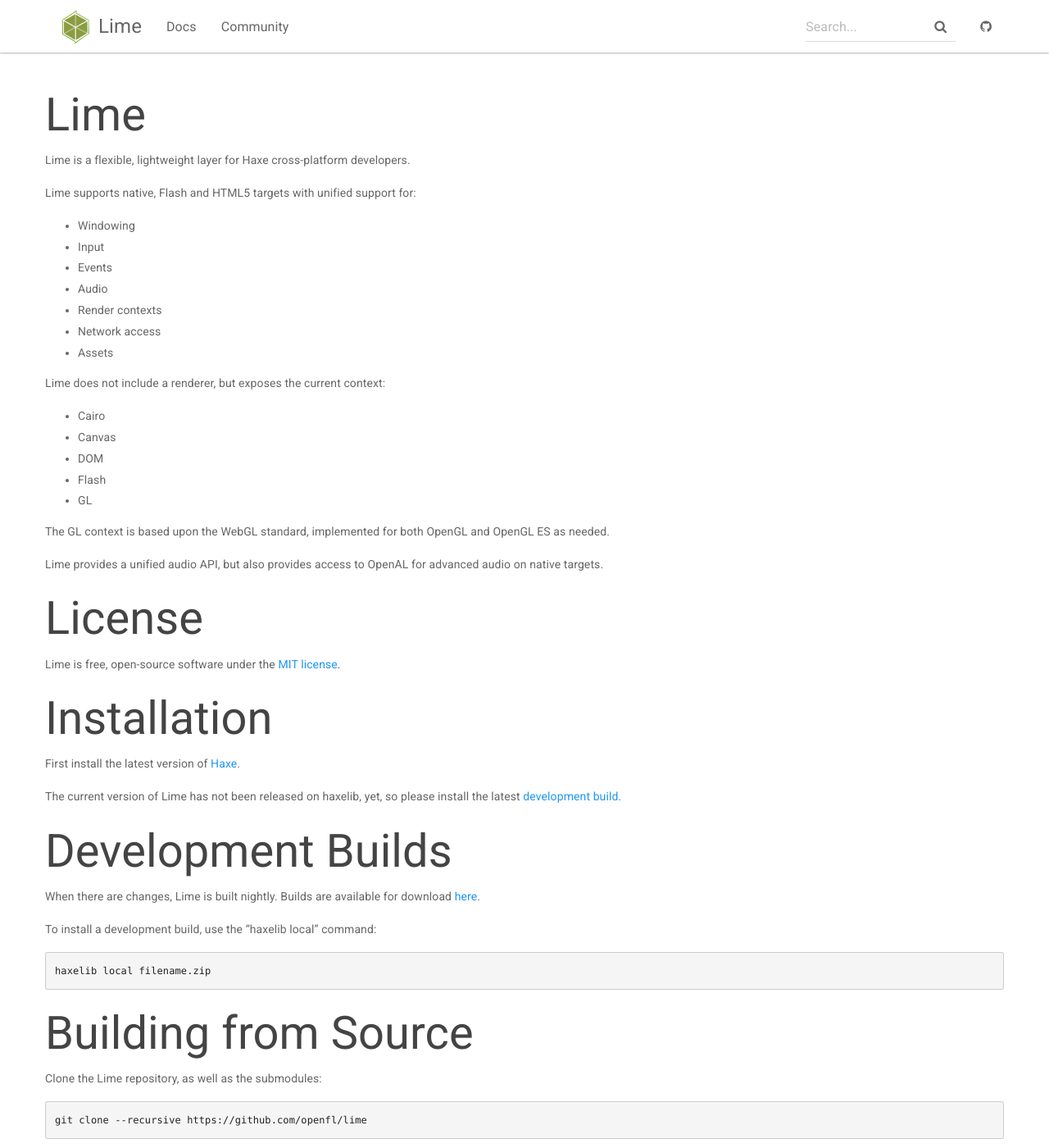
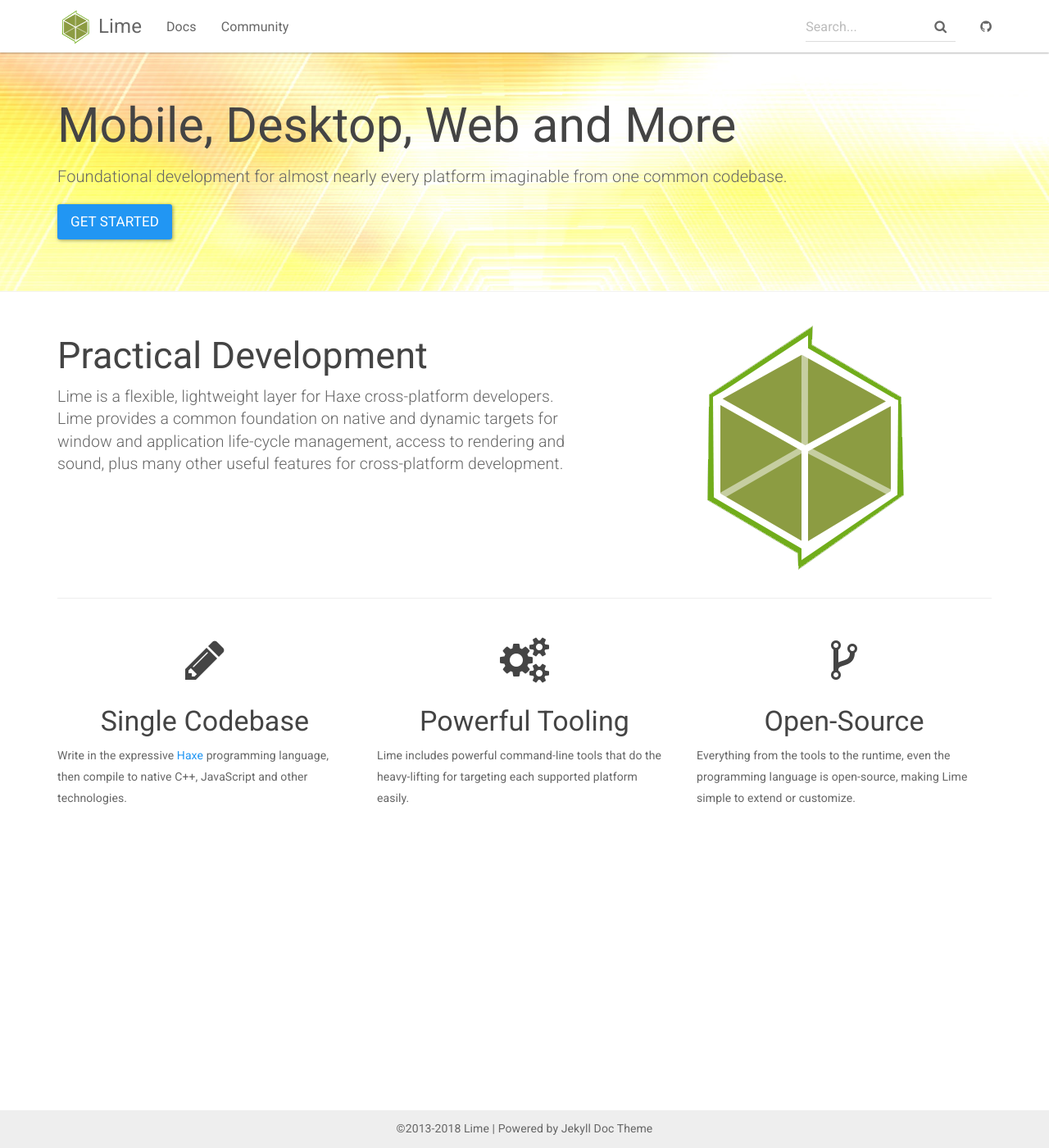
Before and after one commit to openfl/lime.openfl.org, a Jekyll site: the page built from index.html, in a window 1280 px wide and 1400 px high. Shown: the whole window at 82% size. Built offline with Jekyll 4.4.1, drawn with Linux system fonts in a browser that asks for light colours; nearby versions of some CDN libraries; our own code applies the rules of GitHub Pages for plain Markdown files; some of the changed text lies outside the part shown.

Commit message:
Customize home/navigation

```diff
--- a/_includes/footer.html
+++ b/_includes/footer.html
@@ -2,7 +2,7 @@
     <div class="container">
 
         <p class="text-center">
-            {{ site.title }} {{ site.time | date: '%Y' }} |
+            &copy;2013-{{ site.time | date: '%Y' }} Lime |
             Powered by <a href="https://github.com/aksakalli/jekyll-doc-theme">Jekyll Doc Theme</a>
         </p>
         <!-- <p class="text-muted">Place sticky footer content here.</p> -->
--- a/_includes/topnav.html
+++ b/_includes/topnav.html
@@ -15,7 +15,7 @@
             <ul class="nav navbar-nav">
                 <li {% if page.sectionid=='docs' %} class="active" {% endif %}><a href="{{ "/docs/home/" | prepend: site.baseurl }}">Docs</a></li>
                 <!-- <li {% if page.sectionid=='blog' %} class="active" {% endif %}><a href="{{ site.posts.first.url | prepend: site.baseurl }}">Blog</a></li> -->
-                <li><a href="http://community.openfl.org">Community</a></li>
+                <li><a href="http://community.openfl.org/c/lime">Community</a></li>
             </ul>
             <div class="navbar-right">
                 <form class="navbar-form navbar-left">
--- a/_layouts/home.html
+++ /dev/null
@@ -1,11 +0,0 @@
----
-layout: default
----
-
-<div class="container">
-
-	<div class="row">
-		{{ content }}
-	</div>
-
-</div>
--- a/css/main.scss
+++ b/css/main.scss
@@ -44,15 +44,16 @@ body {
 .header-container {
   background-color: black;
   background: url('../img/bg.jpg') no-repeat 50% 0;
-  color: #fff;
+  // color: #fff;
 
   h1 {
-    color: #fff;
+    // color: #fff;
   }
   // background-attachment: fixed;
   background-size: cover;
   background-position: center 36%;
   margin-top: -37px;
+  border-bottom: solid 1px #F3F3F3;
 }
 .navbar-container {
   font-size: 16px;
@@ -67,7 +68,10 @@ body {
   height: 46px;
   padding-top: 10px;
   background-color: $gray-lighter;
-  color: $gray-dark;
+  color: $gray;
+  a {
+    color: $gray;
+  }
 }
 
 .post-list-container {
--- /dev/null
+++ b/index.html
@@ -0,0 +1,47 @@
+---
+layout: default
+---
+
+<div class="header-container jumbotron">
+    <div class="container">
+        <h1>Mobile, Desktop, Web and More</h1>
+        <p>Foundational development for almost nearly every platform imaginable from one common codebase.</p>
+        <p><a class="btn btn-primary btn-lg" href="{{ "/docs/home/" | prepend: site.baseurl }}" role="button">Get Started</a></p>
+    </div>
+</div>
+
+<div class="container">
+
+    <div class="row">
+        <div class="col-md-7">
+            <h2 class="header-light regular-pad">Practical Development</h2>
+            <p class="lead">Lime is a flexible, lightweight layer for Haxe cross-platform developers. Lime provides a common foundation on native and dynamic targets for window and application life-cycle management, access to rendering and sound, plus many other useful features for cross-platform development.</p>
+        </div>
+        <div class="col-md-5">
+            <img src="img/logonav.png" alt="" class="img-responsive center-block">
+        </div>
+    </div>
+
+    <hr>
+
+    <div class="row">
+        <div class="col-sm-4">
+            <h1 class="text-center"><i class="fa fa-pencil" aria-hidden="true"></i></h1>
+            <h3 class="text-center">Single Codebase</h3>
+            <p>Write in the expressive <a href="https://www.haxe.org" target="_blank">Haxe</a> programming language, then compile to native C++, JavaScript and other technologies.
+            </p>
+        </div>
+        <div class="col-sm-4">
+            <h1 class="text-center"><i class="fa fa-cogs" aria-hidden="true"></i></h1>
+            <h3 class="text-center">Powerful Tooling</h3>
+            <p>Lime includes powerful command-line tools that do the heavy-lifting for targeting each supported platform easily.</p>
+        </div>
+        <div class="col-sm-4">
+            <h1 class="text-center"><i class="fa fa-code-fork" aria-hidden="true"></i></h1>
+            <h3 class="text-center">Open-Source</h3>
+            <p>Everything from the tools to the runtime, even the programming language is open-source, making Lime simple to extend or customize.</p>
+        </div>
+    </div>
+
+
+</div>
--- a/index.md
+++ /dev/null
@@ -1,118 +0,0 @@
----
-layout: home
----
-
-Lime
-====
-
-Lime is a flexible, lightweight layer for Haxe cross-platform developers.
-
-Lime supports native, Flash and HTML5 targets with unified support for:
-
- * Windowing
- * Input
- * Events
- * Audio
- * Render contexts
- * Network access
- * Assets
-
-Lime does not include a renderer, but exposes the current context:
-
- * Cairo
- * Canvas
- * DOM
- * Flash
- * GL
-
-The GL context is based upon the WebGL standard, implemented for both OpenGL and OpenGL ES as needed.
-
-Lime provides a unified audio API, but also provides access to OpenAL for advanced audio on native targets.
-
-
-License
-=======
-
-Lime is free, open-source software under the [MIT license](LICENSE.md).
-
-
-Installation
-============
-
-First install the latest version of [Haxe](http://www.haxe.org/download).
-
-The current version of Lime has not been released on haxelib, yet, so please install the latest [development build](http://www.openfl.org/builds/lime).
-
-
-Development Builds
-==================
-
-When there are changes, Lime is built nightly. Builds are available for download [here](http://www.openfl.org/builds/lime).
-
-To install a development build, use the "haxelib local" command:
-
-    haxelib local filename.zip
-
-
-Building from Source
-====================
-
-Clone the Lime repository, as well as the submodules:
-
-    git clone --recursive https://github.com/openfl/lime
-
-Tell haxelib where your development copy of Lime is installed:
-
-    haxelib dev lime lime
-
-The first time you run the "lime" command, it will attempt to build the Lime standard binary for your desktop platform as the command-line tools. To build these manually, use the following command (using "mac" or "linux" if appropriate):
-
-    haxelib install format
-    lime rebuild windows
-
-You can build additional binaries, or rebuild binaries after making changes, using "lime rebuild":
-
-    lime rebuild windows
-    lime rebuild linux -64 -release -clean
-
-You can also rebuild the tools if you make changes to them:
-
-    lime rebuild tools
-
-On a Windows machine, you should have Microsoft Visual Studio C++ (Express is just fine) installed. You will need Xcode on a Mac. To build on a Linux machine, you may need the following packages (or similar):
-
-    sudo apt-get install libgl1-mesa-dev libglu1-mesa-dev g++ g++-multilib gcc-multilib libasound2-dev libx11-dev libxext-dev libxi-dev libxrandr-dev libxinerama-dev
-
-To switch away from a source build, use:
-
-    haxelib dev lime
-
-
-Sample
-======
-
-You can build a sample Lime project with the following commands:
-
-    lime create HelloWorld
-    cd HelloWorld
-    lime test neko
-
-You can also list other projects that are available using "lime create".
-
-
-Targets
-=======
-
-Lime currently supports the following targets:
-
-    lime test windows
-    lime test mac
-    lime test linux
-    lime test neko
-    lime test android
-    lime test ios
-    lime test html5
-    lime test flash
-    lime test air
-
-Desktop builds are currently designed to be built on the same host OS
```
Also changed, not shown: Gemfile.lock, img/bg.jpg, 2 other files.
